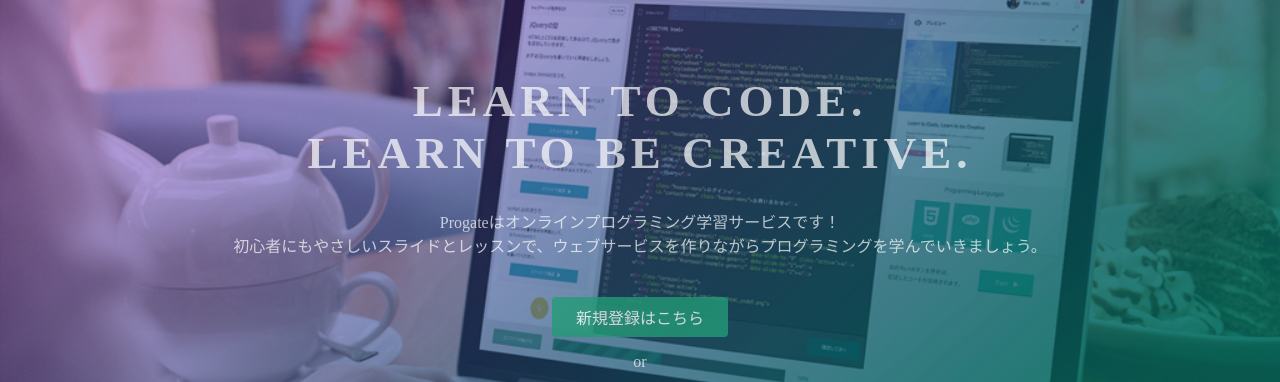
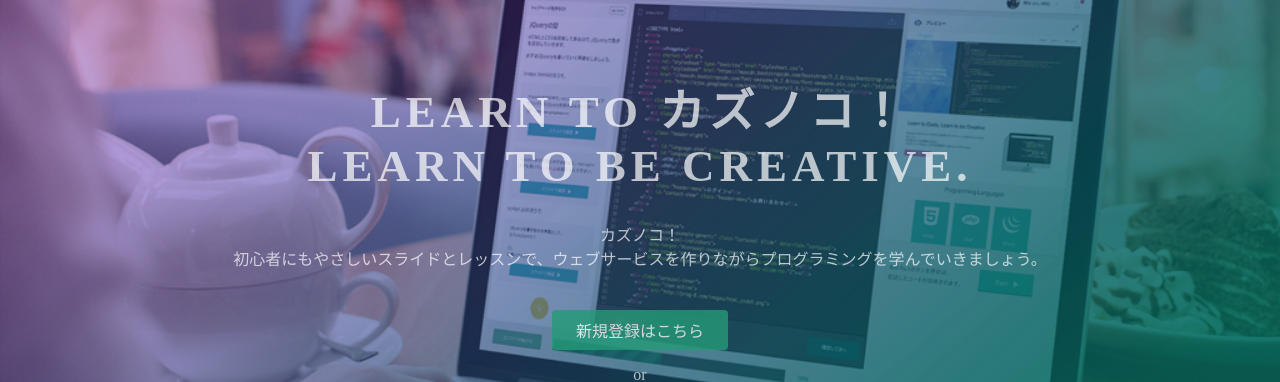
Before and after one commit to kazunoko1204/kazunoko1204.github.io, a plain HTML site: page index.html in a window 1280 px wide. Shown: the part 135-517 px from the top of the page. Drawn offline with Linux system fonts and the light colour scheme.

Commit message:
Update index.html

```diff
--- a/index.html
+++ b/index.html
@@ -23,8 +23,8 @@
   </header>
   <div class="top-wrapper">
     <div class="container">
-      <h1>LEARN TO CODE.<br>LEARN TO BE CREATIVE.</h1>
-      <p>Progateはオンラインプログラミング学習サービスです！<br>初心者にもやさしいスライドとレッスンで、ウェブサービスを作りながらプログラミングを学んでいきましょう。</p>
+      <h1>LEARN TO カズノコ！<br>LEARN TO BE CREATIVE.</h1>
+      <p>カズノコ！<br>初心者にもやさしいスライドとレッスンで、ウェブサービスを作りながらプログラミングを学んでいきましょう。</p>
       <div class="btn-wrapper">
         <a href="#" class="btn signup">新規登録はこちら</a>
         <p>or</p>
```
